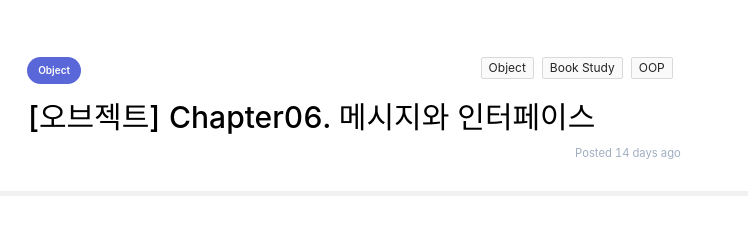
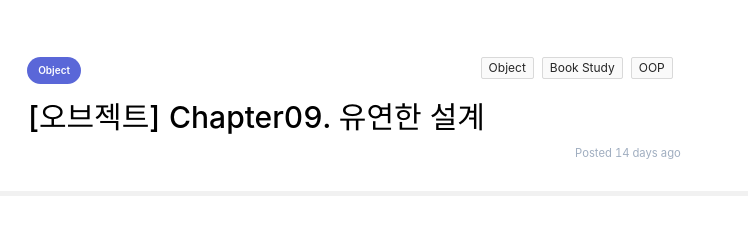
Before and after one commit to rhdtl78/blog, a Gatsby site: page / in a window 1280 px wide. Shown: the part 138-379 px from the top of the page, 532-1280 px from the left. Built offline with nearby package versions, Linux system fonts and the light colour scheme; Gatsby itself is replaced by a stand-in of ours; some packages are replaced by stand-ins of ours.

Commit message:
fix: 타이틀 중복

```diff
--- a/content/posts/Object/chapter-09-flexible-architecture.md
+++ b/content/posts/Object/chapter-09-flexible-architecture.md
@@ -2,7 +2,7 @@
 template: post
 slug: /posts/object/chapter/09
 category: Object
-title: "[오브젝트] Chapter06. 메시지와 인터페이스"
+title: "[오브젝트] Chapter09. 유연한 설계"
 date: "2021-01-30T18:00:00"
 description: "객체지향 프로그래밍"
 draft: false
```
